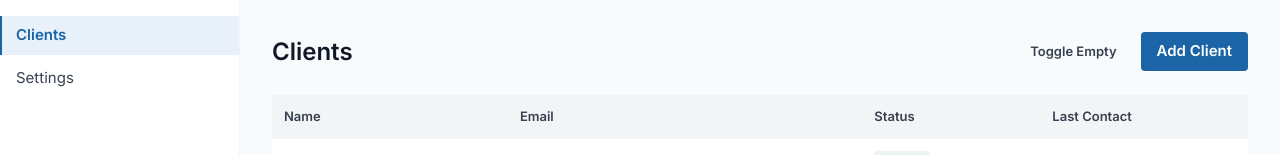
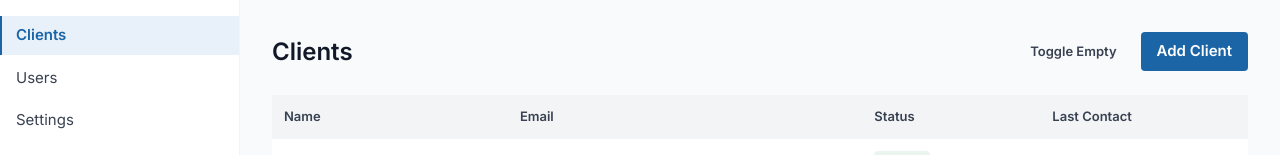
Before and after one commit to GenesysTeam/pulseboard, a React (Vite) app: page / in a window 1280 px wide. Shown: the top 155 px of the page. Built offline with nearby package versions, Linux system fonts and the light colour scheme.

Commit message:
Add Users section to main navigation with placeholder UI

```diff
--- a/src/App.tsx
+++ b/src/App.tsx
@@ -6,10 +6,11 @@ import ClientDetail from './pages/ClientDetail'
 import Settings from './pages/Settings'
 import GenuynOverlay from './components/GenuynOverlay/GenuynOverlay'
 
-type Page = 'clients' | 'client-detail' | 'settings'
+type Page = 'clients' | 'client-detail' | 'settings' | 'users'
 
 const navItems = [
   { label: 'Clients', key: 'clients' },
+  { label: 'Users', key: 'users' },
   { label: 'Settings', key: 'settings' },
 ]
 
@@ -20,8 +21,8 @@ export default function App() {
   const [selectedClientId, setSelectedClientId] = useState<number | null>(null)
 
   const handleNavSelect = (key: string) => {
-    if (key === 'clients' || key === 'settings') {
-      setActivePage(key)
+    if (key === 'clients' || key === 'settings' || key === 'users') {
+      setActivePage(key as Page)
     }
   }
 
@@ -31,6 +32,13 @@ export default function App() {
   }
 
   const activeKey = activePage === 'client-detail' ? 'clients' : activePage
+
+  const renderUsers = () => (
+    <div style={{ padding: 'var(--space-4)' }}>
+      <h1 style={{ fontSize: 'var(--text-xl)', fontWeight: 'var(--weight-semibold)', marginBottom: 'var(--space-4)' }}>Users</h1>
+      <p style={{ color: 'var(--color-neutral-500)', marginBottom: 'var(--space-4)' }}>Manage users, edit permissions, and search users</p>
+    </div>
+  )
 
   return (
     <div className={styles.app}>
@@ -47,6 +55,7 @@ export default function App() {
           <ClientDetail clientId={selectedClientId} onBack={() => setActivePage('clients')} />
         )}
         {activePage === 'settings' && <Settings />}
+        {activePage === 'users' && renderUsers()}
       </main>
       {genuynSession && <GenuynOverlay sessionId={genuynSession} />}
     </div>
```
